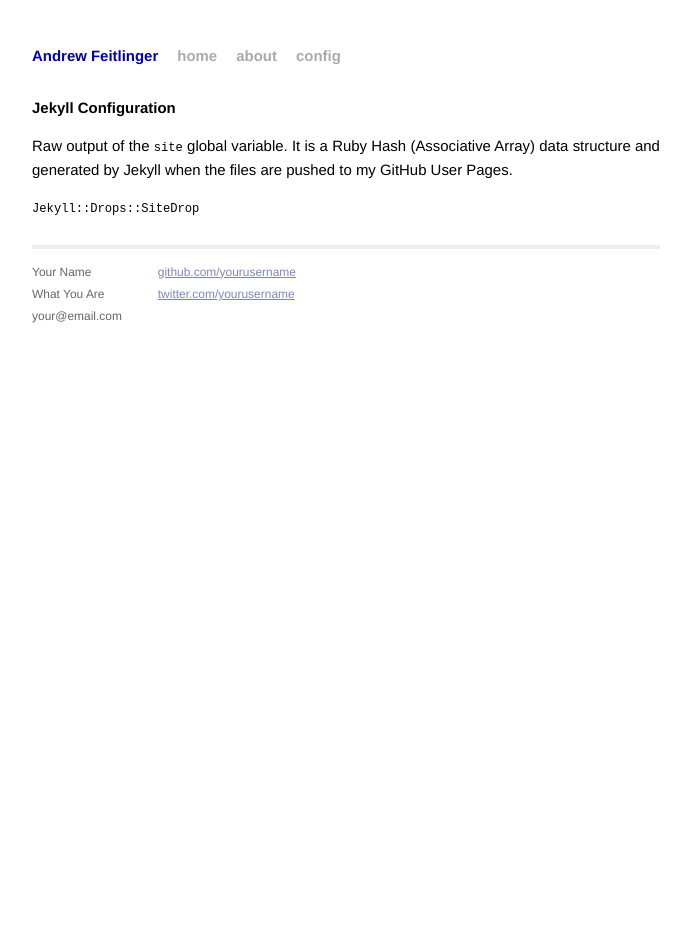
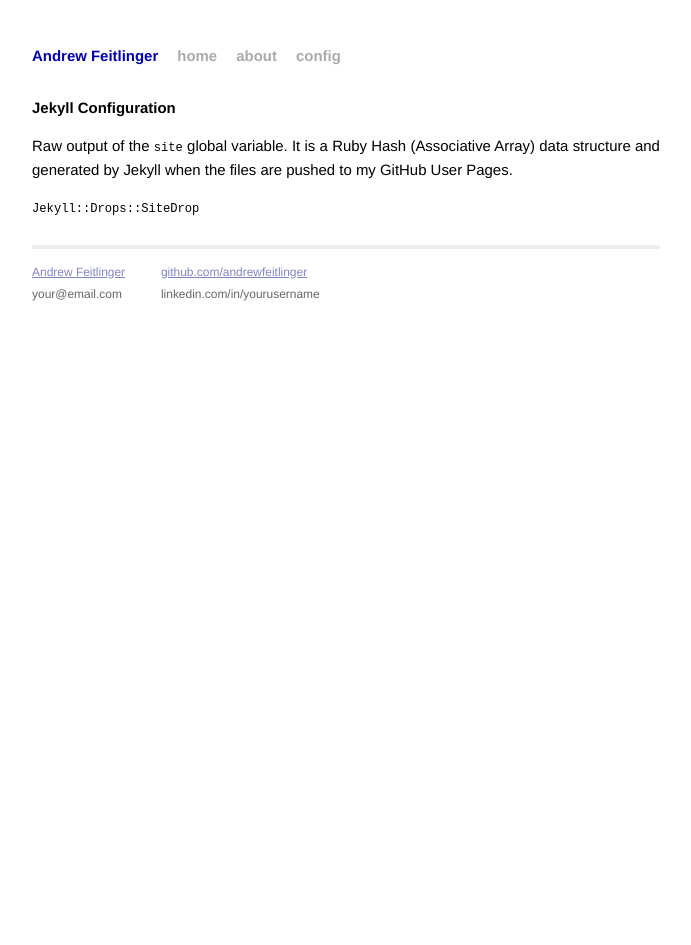
Before and after one commit to andrewfeitlinger/andrewfeitlinger.github.io, a Jekyll site: the page built from pages/config/index.html, in a window 1280 px wide. Shown: the whole page, without its empty margins (294-985 px from the left). Built offline with Jekyll 4.4.1, drawn with Linux system fonts in a browser that asks for light colours.

```diff
--- a/_layouts/default.html
+++ b/_layouts/default.html
@@ -27,8 +27,8 @@
                 <div class="header">
                     <h1 class="title"><a href="/">{{ site.name }}</a></h1>
                     <a class="extra" href="/">home</a>
-              <a class="extra" href="/about/">about</a>
-              <a class="extra" href="/config/">config</a>
+                    <a class="extra" href="/pages/about/">about</a>
+                    <a class="extra" href="/pages/config/">config</a>
                 </div>
 
                 {{ content }}
@@ -36,18 +36,19 @@
                 <div class="footer">
                     <div class="contact">
                         <p>
-                  Your Name<br />
-                  What You Are<br />
+                            <a href="http://github.com/andrewfeitlinger/" target="_blank">Andrew Feitlinger</a>
+                            <br />
                             your@email.com
                         </p>
                     </div>
                     <div class="contact">
                         <p>
-                  <a href="http://github.com/yourusername/">github.com/yourusername</a><br />
-                  <a href="http://twitter.com/yourusername/">twitter.com/yourusername</a><br />
+                            <a href="http://github.com/andrewfeitlinger/" target="_blank">github.com/andrewfeitlinger</a>
+                            <br />
+                            linkedin.com/in/yourusername
                         </p>
                     </div>
-            </div> <!-- footer -->
+                </div>
 
             </div> <!-- site -->
 
```
Also changed, not shown: _layouts/post.html (+2 -5 lines). Lines whose indentation alone changed are shown as unchanged.
